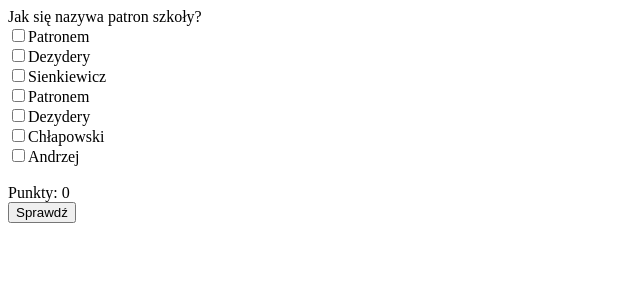
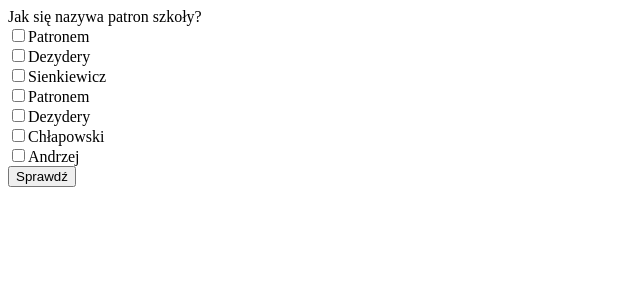
Before and after one commit to Krzychurz/quiz, a PHP site: page / in a window 1280 px wide. Shown: the top 300 px of the page, without its empty margins (0-640 px from the left). Run offline with PHP 8.4, Linux system fonts and the light colour scheme; data comes from the database, SQL or seed files in the repository.

Commit message:
dodanie widocznego licznika punktów w komentarz

```diff
--- a/index.php
+++ b/index.php
@@ -96,7 +96,7 @@
                     }
                 }
 
-                echo "<br>Punkty: $pkt<br>";
+                //echo "<br>Punkty: $pkt<br>";
 
                 if($id_pytania == mysqli_num_rows($res2))
                     echo "<input type='hidden' name='koniec' value='1'>";
```
